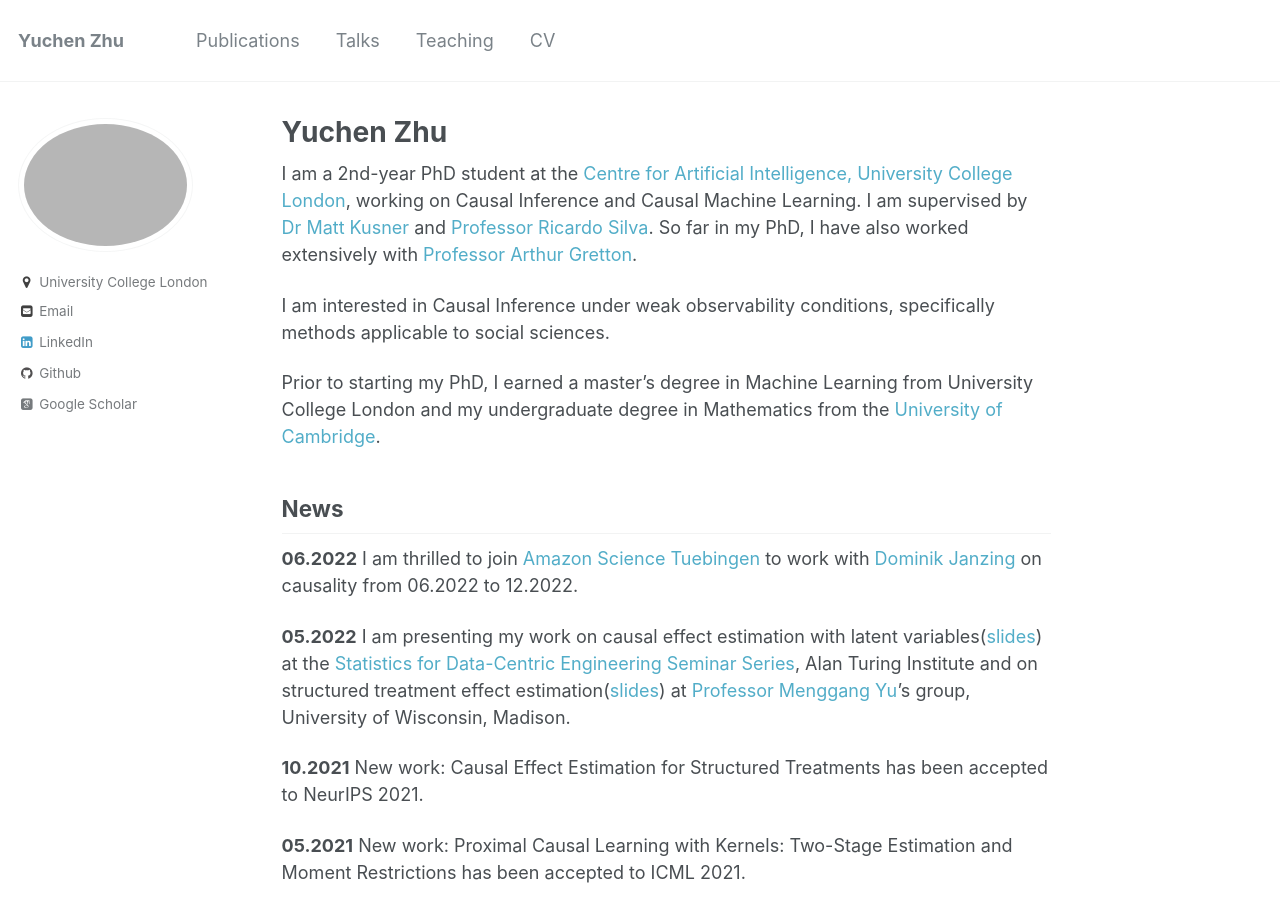
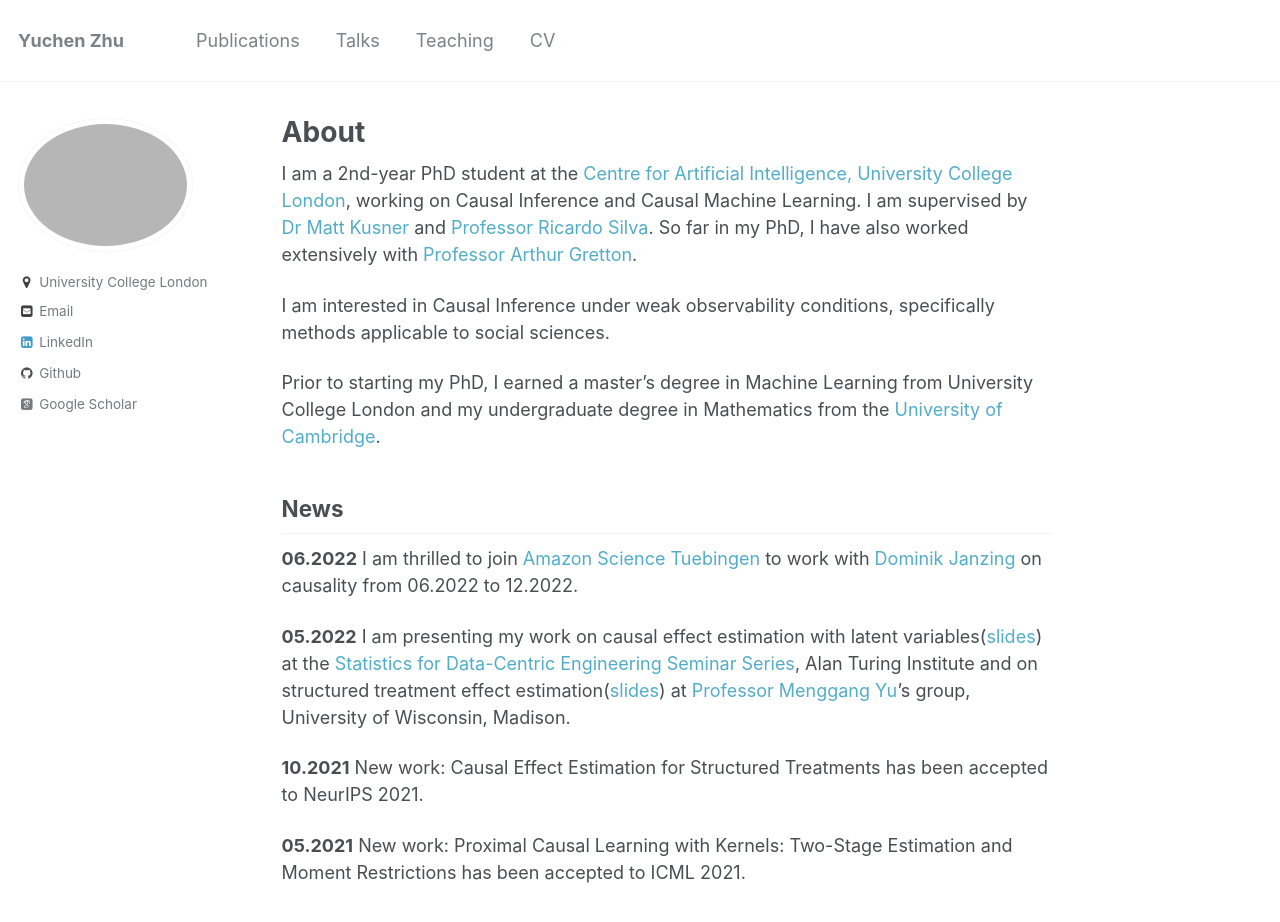
Before and after one commit to yuchen-zhu/yuchen-zhu.github.io, a Jekyll site: the page built from _pages/about.md, in a window 1280 px wide and 936 px high. Shown: the top 922 px of the window. Built offline with Jekyll 4.4.1, drawn with Linux system fonts in a browser that asks for light colours; some web fonts are replaced.

```diff
--- a/_pages/about.md
+++ b/_pages/about.md
@@ -1,6 +1,6 @@
 ---
 permalink: /
-title: "Yuchen Zhu"
+title: "About"
 excerpt: "About me"
 author_profile: true
 redirect_from:
```
